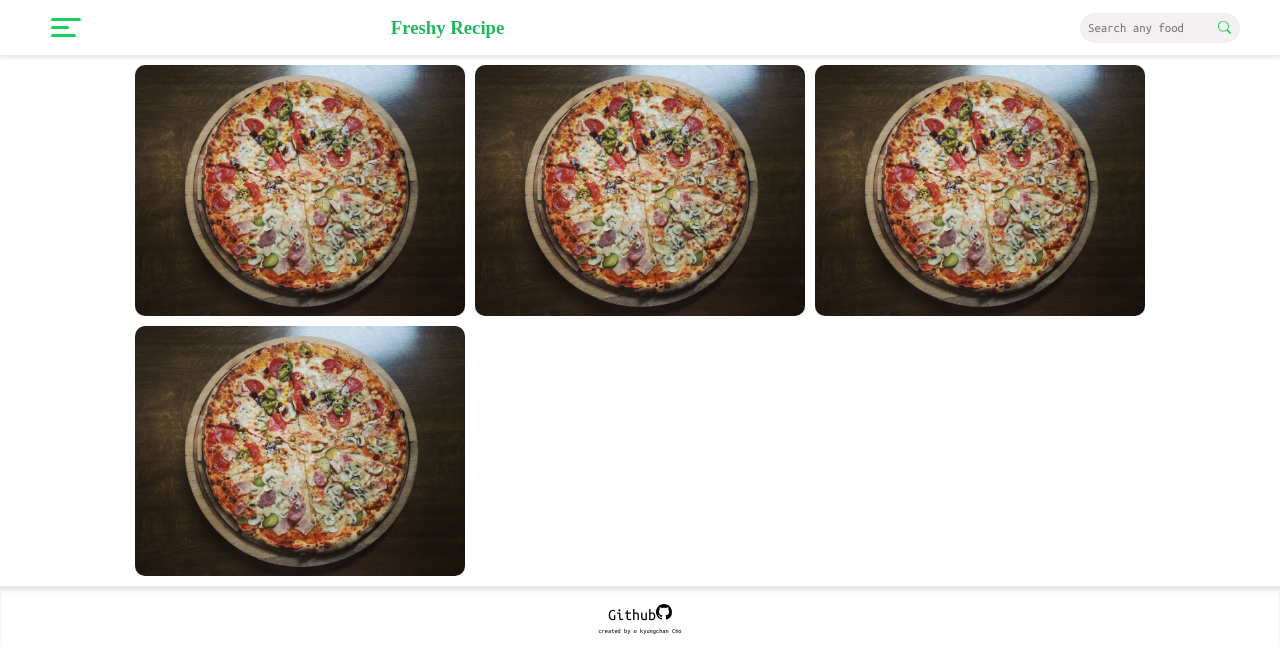
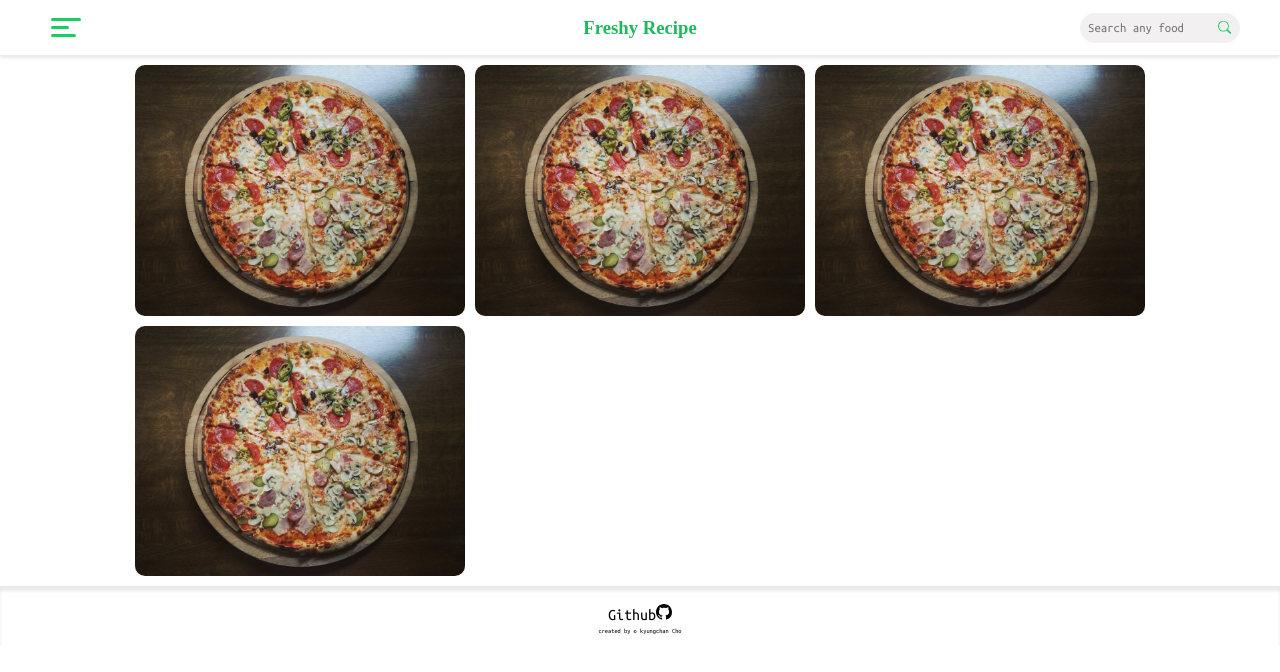
Before and after one commit to chokc03/Recipe-website, a React (Create React App) app: page / in a window 1280 px wide. Shown: the top 672 px of the page. Built offline with nearby package versions, Linux system fonts and the light colour scheme; no server answers; a web font is replaced by a local one.

Commit message:
add category

```diff
--- a/src/App.js
+++ b/src/App.js
@@ -7,7 +7,8 @@ import Cards from './components/Recipe/Cards';
 import Recipies from './components/Recipe/Recipies';
 
 function App() {
-  const[categories,setCategories]=useState({})
+  const[categories,setCategories]=useState([]);
+
   const[close, setClose] = useState(false);
   const handleOpen=()=>{
     setClose(true);
@@ -18,19 +19,19 @@ function App() {
   useEffect(()=>{
     const fetchCategoryData = async()=>{
       try{
-        const res = await axios.get('https://www.themealdb.com/api/json/v1/1/categories.php');
-        setCategories(res.data);
+        const res = await axios.get('https://www.themealdb.com/api/json/v1/1/list.php?c=list');
+        setCategories(res.data.meals);
       }catch(e){
         console.log(e);
       };
-    }
+    };
     fetchCategoryData();
   },[]);
 
 
   return (
     <div className="App">
-      <Navbar/>
+      <Navbar categories={categories}/>
       <Cards handleOpen={handleOpen}/>
       <Recipies close={close} handleClose={handleClose}/>
       <Footer/>
--- a/src/components/Nav/Menu.jsx
+++ b/src/components/Nav/Menu.jsx
@@ -1,10 +1,12 @@
 import React from 'react'
 
-function Menu() {
+function Menu({categories}) {
     return (
         <div>
             <ul>
-                <li></li>
+                {categories.map(category=>(
+                    <li>{category.strCategory}</li>
+                ))}
             </ul>
         </div>
     )
--- a/src/components/Nav/Navbar.jsx
+++ b/src/components/Nav/Navbar.jsx
@@ -3,7 +3,7 @@ import {BsSearch} from 'react-icons/bs';
 import Menu from './Menu';
 import '../../styles/Nav.css'
 
-function Navbar() {
+function Navbar({categories}) {
     const [menu, setMenu] = useState(false);
     const [search, setSearch] = useState('');
     const handleMenu=()=>{
@@ -22,7 +22,9 @@ function Navbar() {
                 <div onClick={handleMenu} className="menuBtn">
                     <div className={menu?"burger open":"burger"}></div>
                 </div>
-                <div className={menu?" categories menu-on":" categories menu-off"}><Menu/></div>
+                <div className={menu?" categories menu-on":" categories menu-off"}>
+                    <Menu categories={categories}/>
+                </div>
             </div>
             <div className="logo">
                 {/* Add router Navlink = Home */}
--- a/src/styles/Nav.css
+++ b/src/styles/Nav.css
@@ -12,11 +12,8 @@ nav{
 nav .menu{
     display:flex;
     flex-direction: row;
-    overflow-x: scroll;
 }
-nav .menu::-webkit-scrollbar{
-    display: none;
-}
+
 nav .menu .menuBtn{
     position:relative;
     cursor:pointer;
@@ -61,14 +58,26 @@ nav .menu .menuBtn{
     transform: rotate(-45deg);
 }
 .menu ul {
+    overflow-x: scroll;
+    max-width:400px;
     display: flex;
     margin:10px;
+}
+.menu ul::-webkit-scrollbar{
+    width:100%;
+    height:5px;
+}
+.menu ul::-webkit-scrollbar-thumb{
+    background-color: #19ce60;
+    border-radius: 10px;
 }
 .menu ul li{
     list-style: none;
     margin-right: 10px;
     cursor: pointer;
     color:#8f8f8f;
+    margin-bottom: 5px;
+    padding-right: 10px;
 }
 .menu ul li:hover{
     font-weight: bold;
@@ -87,8 +96,10 @@ nav .menu .menuBtn{
 
 /*logo*/
 .logo{
+    position: absolute;
+    right:50%;
+    transform: translateX(50%);
     cursor:pointer;
-    transform: translateX(-130%);
 }
 .logo h3{
    font-weight:bold;
```
